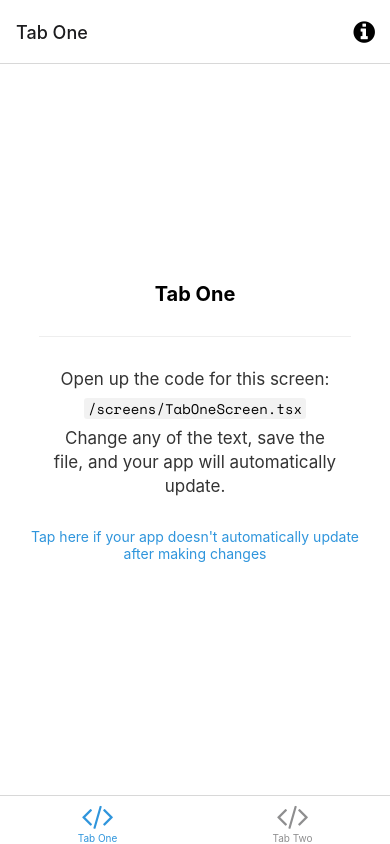
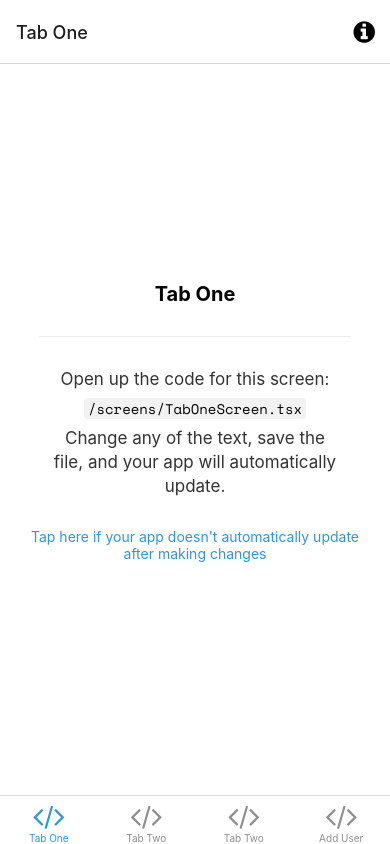
Before and after one commit to ErikJustian/SharePayment, a React Native app: screen /TabOne in a window 390 px wide. Built offline with nearby package versions, Linux system fonts and the light colour scheme; what expo-linking would draw is missing.

Commit message:
Initial commit by Wilson.

```diff
--- a/navigation/index.tsx
+++ b/navigation/index.tsx
@@ -3,12 +3,12 @@
  * https://reactnavigation.org/docs/getting-started
  *
  */
-import { FontAwesome } from '@expo/vector-icons';
-import { createBottomTabNavigator } from '@react-navigation/bottom-tabs';
-import { NavigationContainer, DefaultTheme, DarkTheme } from '@react-navigation/native';
-import { createNativeStackNavigator } from '@react-navigation/native-stack';
+import {FontAwesome} from '@expo/vector-icons';
+import {createBottomTabNavigator} from '@react-navigation/bottom-tabs';
+import {NavigationContainer, DefaultTheme, DarkTheme} from '@react-navigation/native';
+import {createNativeStackNavigator} from '@react-navigation/native-stack';
 import * as React from 'react';
-import { ColorSchemeName, Pressable } from 'react-native';
+import {ColorSchemeName, Pressable} from 'react-native';
 
 import Colors from '../constants/Colors';
 import useColorScheme from '../hooks/useColorScheme';
@@ -16,15 +16,16 @@ import ModalScreen from '../screens/ModalScreen';
 import NotFoundScreen from '../screens/NotFoundScreen';
 import TabOneScreen from '../screens/TabOneScreen';
 import TabTwoScreen from '../screens/TabTwoScreen';
-import { RootStackParamList, RootTabParamList, RootTabScreenProps } from '../types';
+import {RootStackParamList, RootTabParamList, RootTabScreenProps} from '../types';
 import LinkingConfiguration from './LinkingConfiguration';
+import AddUserScreen from "../screens/AddUserScreen";
 
-export default function Navigation({ colorScheme }: { colorScheme: ColorSchemeName }) {
+export default function Navigation({colorScheme}: { colorScheme: ColorSchemeName }) {
     return (
         <NavigationContainer
             linking={LinkingConfiguration}
             theme={colorScheme === 'dark' ? DarkTheme : DefaultTheme}>
-      <RootNavigator />
+            <RootNavigator/>
         </NavigationContainer>
     );
 }
@@ -38,10 +39,10 @@ const Stack = createNativeStackNavigator<RootStackParamList>();
 function RootNavigator() {
     return (
         <Stack.Navigator>
-      <Stack.Screen name="Root" component={BottomTabNavigator} options={{ headerShown: false }} />
-      <Stack.Screen name="NotFound" component={NotFoundScreen} options={{ title: 'Oops!' }} />
-      <Stack.Group screenOptions={{ presentation: 'modal' }}>
-        <Stack.Screen name="Modal" component={ModalScreen} />
+            <Stack.Screen name="Root" component={BottomTabNavigator} options={{headerShown: false}}/>
+            <Stack.Screen name="NotFound" component={NotFoundScreen} options={{title: 'Oops!'}}/>
+            <Stack.Group screenOptions={{presentation: 'modal'}}>
+                <Stack.Screen name="Modal" component={ModalScreen}/>
             </Stack.Group>
         </Stack.Navigator>
     );
@@ -65,20 +66,20 @@ function BottomTabNavigator() {
             <BottomTab.Screen
                 name="TabOne"
                 component={TabOneScreen}
-        options={({ navigation }: RootTabScreenProps<'TabOne'>) => ({
+                options={({navigation}: RootTabScreenProps<'TabOne'>) => ({
                     title: 'Tab One',
-          tabBarIcon: ({ color }) => <TabBarIcon name="code" color={color} />,
+                    tabBarIcon: ({color}) => <TabBarIcon name="code" color={color}/>,
                     headerRight: () => (
                         <Pressable
                             onPress={() => navigation.navigate('Modal')}
-              style={({ pressed }) => ({
+                            style={({pressed}) => ({
                                 opacity: pressed ? 0.5 : 1,
                             })}>
                             <FontAwesome
                                 name="info-circle"
                                 size={25}
                                 color={Colors[colorScheme].text}
-                style={{ marginRight: 15 }}
+                                style={{marginRight: 15}}
                             />
                         </Pressable>
                     ),
@@ -89,7 +90,23 @@ function BottomTabNavigator() {
                 component={TabTwoScreen}
                 options={{
                     title: 'Tab Two',
-          tabBarIcon: ({ color }) => <TabBarIcon name="code" color={color} />,
+                    tabBarIcon: ({color}) => <TabBarIcon name="code" color={color}/>,
+                }}
+            />
+            <BottomTab.Screen
+                name="TabThree"
+                component={TabTwoScreen}
+                options={{
+                    title: 'Tab Two',
+                    tabBarIcon: ({color}) => <TabBarIcon name="code" color={color}/>,
+                }}
+            />
+            <BottomTab.Screen
+                name="TabFour"
+                component={AddUserScreen}
+                options={{
+                    title: 'Add User',
+                    tabBarIcon: ({color}) => <TabBarIcon name="code" color={color}/>,
                 }}
             />
         </BottomTab.Navigator>
@@ -103,5 +120,5 @@ function TabBarIcon(props: {
     name: React.ComponentProps<typeof FontAwesome>['name'];
     color: string;
 }) {
-  return <FontAwesome size={30} style={{ marginBottom: -3 }} {...props} />;
+    return <FontAwesome size={30} style={{marginBottom: -3}} {...props} />;
 }
--- a/types.tsx
+++ b/types.tsx
@@ -27,6 +27,8 @@ export type RootStackScreenProps<Screen extends keyof RootStackParamList> = Nati
 export type RootTabParamList = {
   TabOne: undefined;
   TabTwo: undefined;
+  TabThree: undefined;
+  TabFour: undefined;
 };
 
 export type RootTabScreenProps<Screen extends keyof RootTabParamList> = CompositeScreenProps<
```
Also changed, not shown: 1 other file (tests, documents, lock files or other folders). Lines whose indentation alone changed are shown as unchanged.
